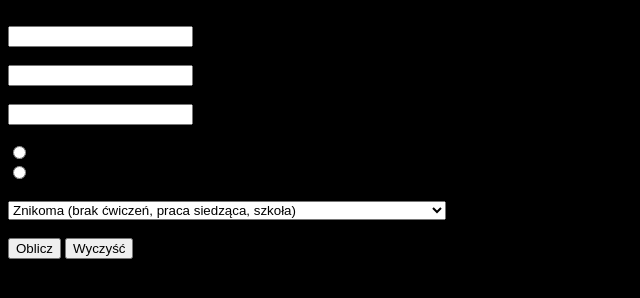
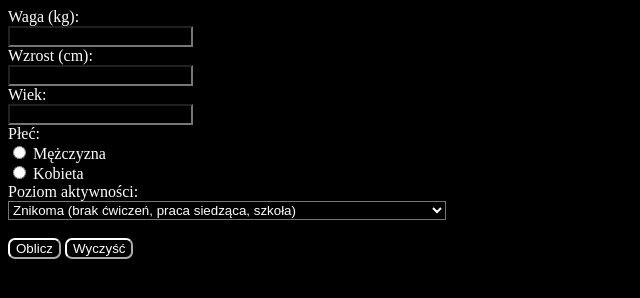
Before and after one commit to Kjeni/htmlprojektzal, a plain HTML site: page kalkulator kalorii/kalkulator.html in a window 1280 px wide. Shown: the whole page, without its empty margins (0-640 px from the left). Drawn offline with Linux system fonts and the light colour scheme.

Commit message:
kalkulator

```diff
--- a/kalkulator kalorii/kalkulator.html
+++ b/kalkulator kalorii/kalkulator.html
@@ -1,23 +1,24 @@
 <!DOCTYPE html>
 <html>
   <head>
-    <title>Caloric Intake Calculator</title>
+    <title>Bulk or Cut-Kalkulator kalorii</title>
     <link rel="Stylesheet" type="text/css" href="style.css">
   </head>
   <body>
+
     <form id="form">
-      <label for="weight">Weight (kg):</label><br>
+      <label for="weight">Waga (kg):</label><br>
       <input type="text" id="weight"><br>
-      <label for="height">Height (cm):</label><br>
+      <label for="height">Wzrost (cm):</label><br>
       <input type="text" id="height"><br>
-      <label for="age">Age:</label><br>
+      <label for="age">Wiek:</label><br>
       <input type="text" id="age"><br>
-      <label for="gender">Gender:</label><br>
+      <label for="gender">Płeć:</label><br>
       <input type="radio" id="male" name="gender" value="male">
-      <label for="male">Male</label><br>
+      <label for="male">Mężczyzna</label><br>
       <input type="radio" id="female" name="gender" value="female">
-      <label for="female">Female</label><br>
-      <label for="activity-level">Activity Level:</label><br>
+      <label for="female">Kobieta</label><br>
+      <label for="activity-level">Poziom aktywności:</label><br>
       <select id="activity-level">
         <option value="sedentary">Znikoma (brak ćwiczeń, praca siedząca, szkoła)</option>
         <option value="lightly active">Bardzo mała (ćwiczenia raz na tydzień, praca lekka)</option>
--- a/kalkulator kalorii/style.css
+++ b/kalkulator kalorii/style.css
@@ -1,6 +1,26 @@
-#result {
-    color: red;
-}
+@import url('https://fonts.googleapis.com/css2?family=Orbitron:wght@400;500;600;700;800&family=Rajdhani:wght@300;400&family=Teko:wght@300;400;500&display=swap');
+
 body {
     background-color: #000000;
 }
+label{
+    color: white;
+    background-color: #000000;
+}
+input{
+    background-color: #000000;
+    color: white;
+}
+select{
+    background-color: #000000;
+    color: white;
+}
+button{
+    background-color: #000000;
+    color: white;
+    border-color: white;
+    border-radius: 7px;
+}
+#result {
+    color: white;
+}
```
